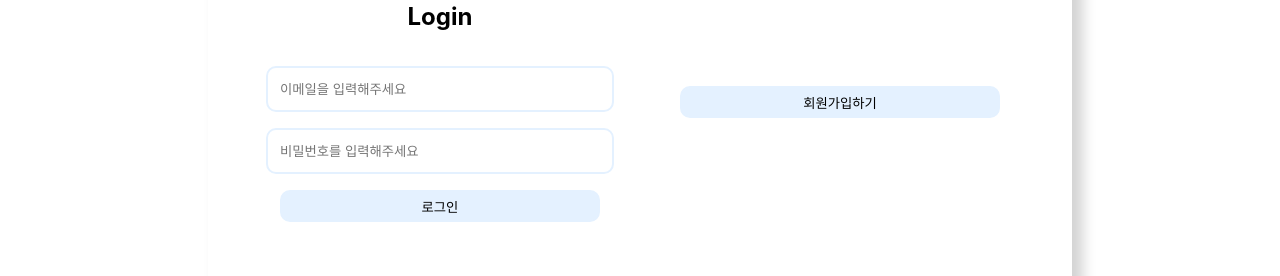
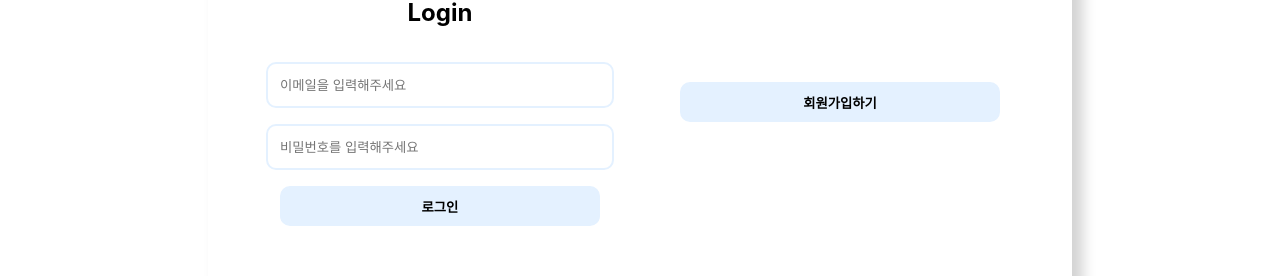
Before and after one commit to dldvk9999/componenthub, a React (Create React App) app: page /login in a window 1280 px wide. Shown: the part 290-566 px from the top of the page. Built offline with nearby package versions, Linux system fonts and the light colour scheme.

Commit message:
design: Button, Input 디자인 수정

```diff
--- a/src/_variables.scss
+++ b/src/_variables.scss
@@ -1,5 +1,6 @@
 $navy: #27005d;
 $purple: #9400ff;
 $blue: #aed2ff;
+$red: #ff3fa4;
 $none: #e4f1ff;
 $box-shadow: lightgray;
--- a/src/index.scss
+++ b/src/index.scss
@@ -24,9 +24,15 @@ button {
     }
 }
 
+input.error {
+    border: 2px solid $red;
+}
+
 button {
     background-color: $none;
     transition: background-color 0.3s ease, color 0.3s ease;
+    height: 2.5rem;
+    font-weight: 700;
     &:hover {
         @include bcolor($purple, white);
     }
```
